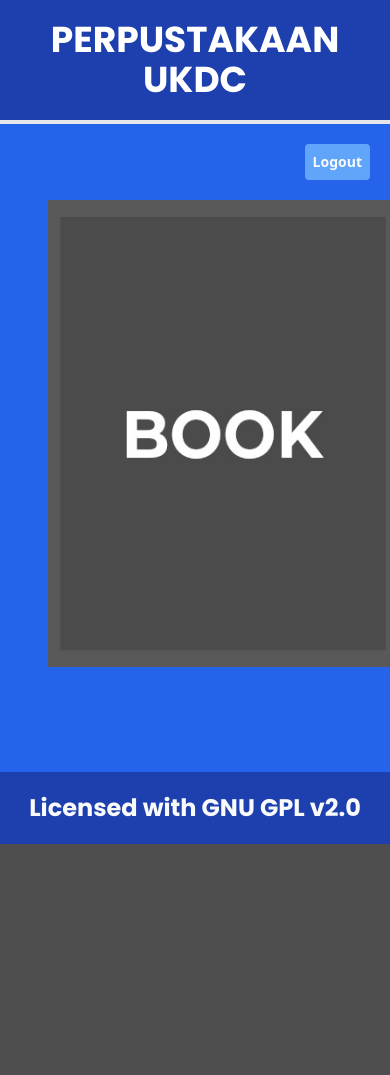
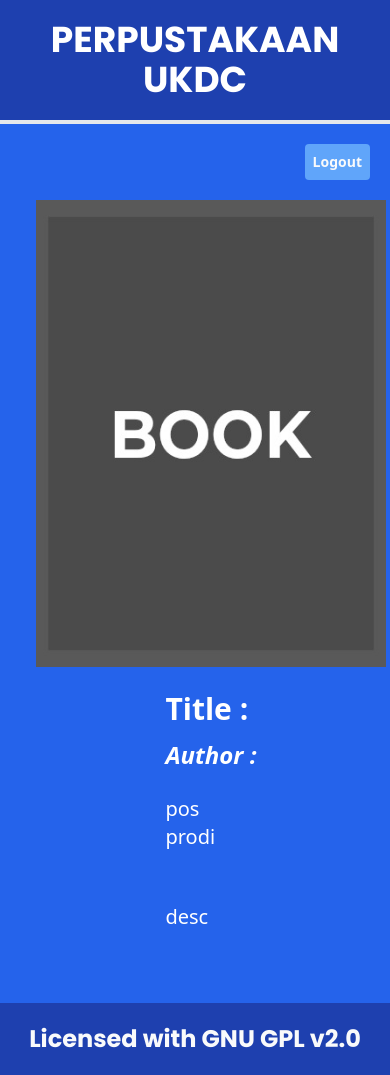
Before and after one commit to commrade-goad/tg-perpus-php, a PHP site: page /dashboard/book_detail.php in a window 390 px wide; the page is wider, and only the part inside the window is pictured. Before the commit the page ends 844 px from the top of that part, so only its background shows below. Run offline with PHP 8.4, Linux system fonts and the light colour scheme; the visitor is signed in with stand-in values (Sample User, id 1); some libraries are stand-ins or nearby versions.

Commit message:
changed some of mobile view and more

```diff
--- a/web/dashboard/book.php
+++ b/web/dashboard/book.php
@@ -57,7 +57,7 @@ $_SESSION['LAST_ACTIVITY'] = time();
                     </button>
                 </div>
 
-                <div class="absolute inset-x-0 top-full z-[100] -m-px rounded shadow-sm bg-[#2d2e32] text-white mt-1 pb-2.5" id="dropdownProdiMenu" role="menu" aria-orientation="vertical" aria-labelledby="dropdownProdiButton" tabindex="-1" style="display: none;">
+                <div class="absolute inset-x-0 top-full z-[100] -m-px rounded shadow-sm bg-[#2d2e32] text-white mt-1 pb-2.5" id="dropdownProdiMenu" role="menu" aria-orientation="vertical" aria-labelledby="dropdownProdiButton" tabindex="-1" style="display: none; font-size: 8pt">
 
                 </div>
             </div>
@@ -70,7 +70,7 @@ $_SESSION['LAST_ACTIVITY'] = time();
                     </button>
                 </div>
 
-                <div class="absolute inset-x-0 top-full z-[100] -m-px rounded shadow-sm bg-[#2d2e32] text-white mt-1 pb-2.5" id="dropdownTagMenu" role="menu" aria-orientation="vertical" aria-labelledby="dropdownTagButton" tabindex="-1" style="display: none;">
+                <div class="absolute inset-x-0 top-full z-[100] -m-px rounded shadow-sm bg-[#2d2e32] text-white mt-1 pb-2.5" id="dropdownTagMenu" role="menu" aria-orientation="vertical" aria-labelledby="dropdownTagButton" tabindex="-1" style="display: none; font-size: 8pt">
 
                 </div>
             </div>
@@ -80,7 +80,7 @@ $_SESSION['LAST_ACTIVITY'] = time();
         </div>
     </div>
 
-        <div class="bg-blue-600">
+        <div class="bg-blue-600 justify-center">
             <div class="grid grid-cols-2 md:grid-cols-3 lg:grid-cols-5 gap-4 p-4" id="booksContainer">
                 <!-- Buku akan ditampilkan di sini -->
             </div>
--- a/web/dashboard/book_detail.php
+++ b/web/dashboard/book_detail.php
@@ -21,8 +21,9 @@
         </form>
     </div>
 
-    <div class="bg-blue-600 p-4 pl-12 flex mb-8">
-        <img id="book-cover" src="/src/cover.jpg" alt="Cover" class="max-w-[350px] aspect-[3/4]">
+    <div class="bg-blue-600 p-4 pl-12 flex mb-8 book-container">
+        <!--<img id="book-cover" src="/src/cover.jpg" alt="Cover" class="max-w-[350px] aspect-[3/4]">-->
+        <img id="book-cover" src="/src/cover.jpg" alt="Cover" crossorigin="anonymous">
         <div class="p-3 text-3xl text-white">
             <div class="p-3 pb-0 font-bold text-3xl" id="title">Title :</div>
             <div class="p-3 font-bold text-2xl pb-0 italic" id="author">Author :</div>
@@ -103,4 +104,20 @@
         console.log(val)
     }
 </script>
+    <style>
+    @media (max-width: 900px) {
+        .book-container {
+            flex-direction: column;
+            align-items: center;
+        }
+    }
+    #book-cover {
+        max-width: 350px;
+        max-height: 100%;
+        aspect-ratio: 3/4;
+    }
+    .tag-btn {
+        cursor: pointer;
+    }
+    </style>
 </html>
```
Also changed, not shown: web/dashboard/book.js (+19 -11 lines).
